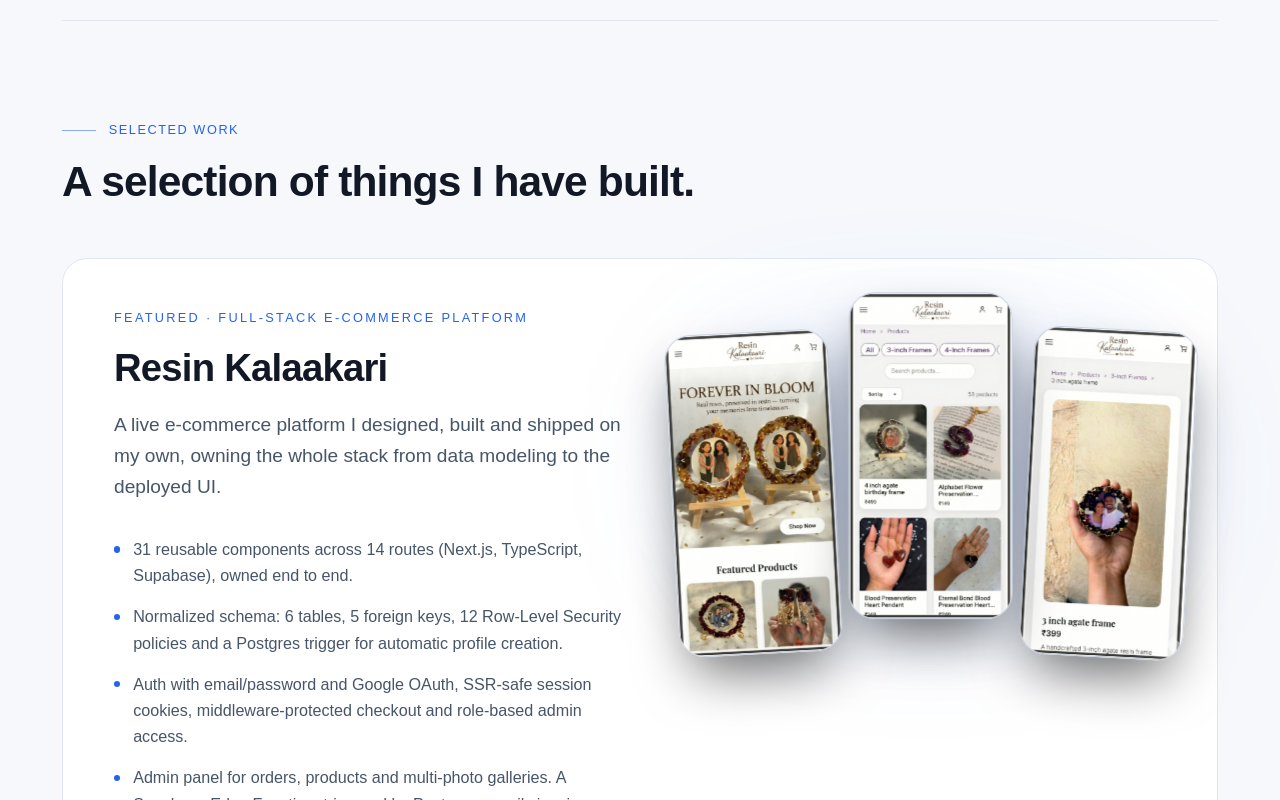
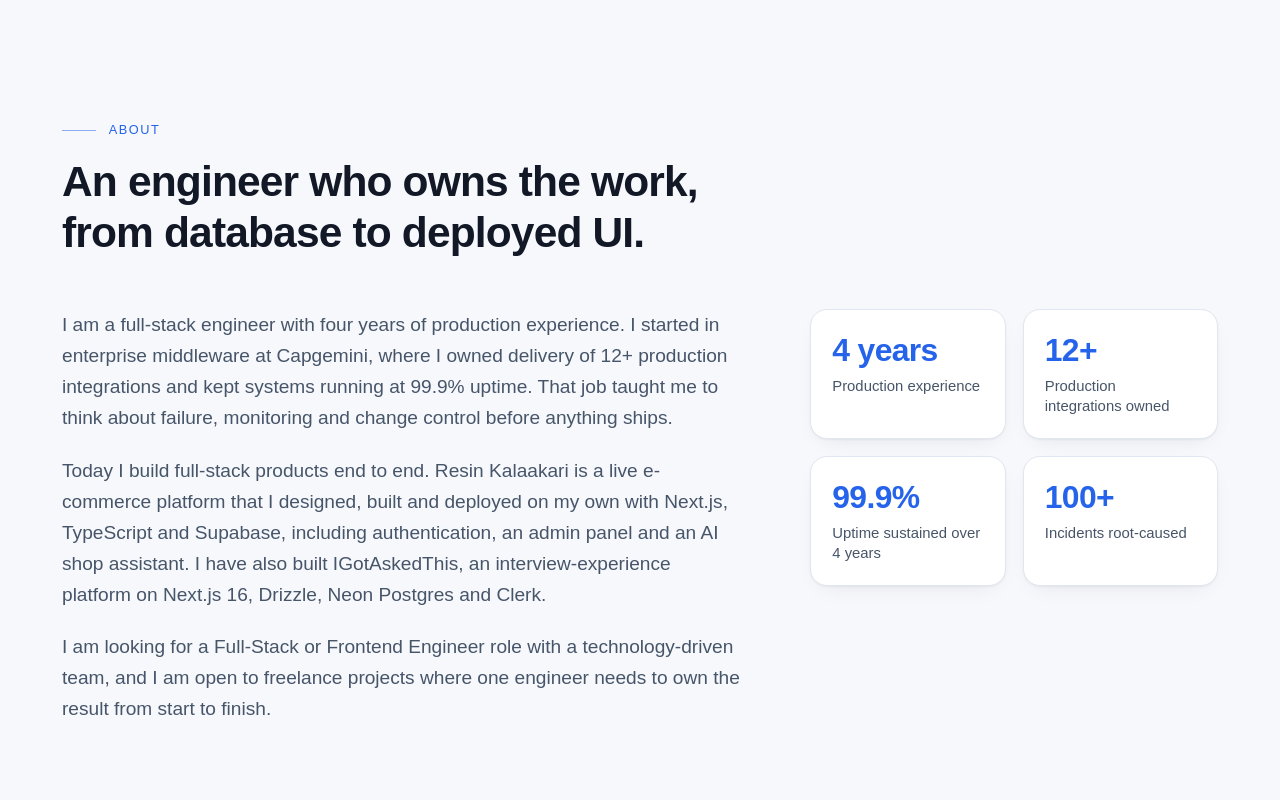
Before and after one commit to JatinSatare24/ModernPortfolio, a Next.js app: page / in a window 1280 px wide. Shown: the part 780-1580 px from the top of the page. Built offline with nearby package versions, Linux system fonts and the light colour scheme; a web font is replaced by a local one.

Commit message:
feat(about): add About section with highlights

```diff
--- /dev/null
+++ b/content/about.ts
@@ -0,0 +1,23 @@
+// -----------------------------------------------------------------------------
+// ABOUT SECTION. Edit the text between the quotes. Keep the quotes and commas.
+// Each line in "paragraphs" becomes one paragraph. Each block in "facts" is
+// one small number card (keep it to 4 so the grid stays tidy).
+// -----------------------------------------------------------------------------
+
+export const about = {
+  eyebrow: "About",
+  heading: "An engineer who owns the work, from database to deployed UI.",
+
+  paragraphs: [
+    "I am a full-stack engineer with four years of production experience. I started in enterprise middleware at Capgemini, where I owned delivery of 12+ production integrations and kept systems running at 99.9% uptime. That job taught me to think about failure, monitoring and change control before anything ships.",
+    "Today I build full-stack products end to end. Resin Kalaakari is a live e-commerce platform that I designed, built and deployed on my own with Next.js, TypeScript and Supabase, including authentication, an admin panel and an AI shop assistant. I have also built IGotAskedThis, an interview-experience platform on Next.js 16, Drizzle, Neon Postgres and Clerk.",
+    "I am looking for a Full-Stack or Frontend Engineer role with a technology-driven team, and I am open to freelance projects where one engineer needs to own the result from start to finish.",
+  ],
+
+  facts: [
+    { value: "4 years", label: "Production experience" },
+    { value: "12+", label: "Production integrations owned" },
+    { value: "99.9%", label: "Uptime sustained over 4 years" },
+    { value: "100+", label: "Incidents root-caused" },
+  ],
+};
--- a/content/index.ts
+++ b/content/index.ts
@@ -1,6 +1,7 @@
 // One import point for all site content.
 export { site, sections, socials, moreOnGithub, navItems } from "./site";
 export { theme } from "./theme";
+export { about } from "./about";
 export { projects } from "./projects";
 export { experience, experienceIntro } from "./experience";
 export { skills } from "./skills";
--- a/src/app/page.tsx
+++ b/src/app/page.tsx
@@ -1,4 +1,5 @@
 import Hero from "@/components/sections/Hero";
+import About from "@/components/sections/About";
 import Projects from "@/components/sections/Projects";
 import Experience from "@/components/sections/Experience";
 import Skills from "@/components/sections/Skills";
@@ -9,6 +10,7 @@ export default function Home() {
   return (
     <>
       <Hero />
+      <About />
       <Projects />
       <Experience />
       <Skills />
--- /dev/null
+++ b/src/components/sections/About.tsx
@@ -0,0 +1,40 @@
+import { about } from "@content/index";
+import Container from "@/components/layout/Container";
+import Reveal from "@/components/motion/Reveal";
+import SectionHeading from "@/components/ui/SectionHeading";
+
+export default function About() {
+  return (
+    <section id="about" className="py-16 sm:py-20 lg:py-24">
+      <Container>
+        <SectionHeading eyebrow={about.eyebrow} heading={about.heading} />
+
+        <div className="grid items-start gap-10 lg:grid-cols-[1.25fr_0.75fr] lg:gap-16">
+          <Reveal>
+            <div className="max-w-2xl space-y-5 text-lg leading-relaxed text-muted">
+              {about.paragraphs.map((p) => (
+                <p key={p}>{p}</p>
+              ))}
+            </div>
+          </Reveal>
+
+          <Reveal delay={0.08}>
+            <ul className="grid grid-cols-2 gap-3 sm:gap-4">
+              {about.facts.map((f) => (
+                <li
+                  key={f.label}
+                  className="rounded-2xl border border-line bg-surface p-5 shadow-card"
+                >
+                  <p className="font-display text-3xl text-accent">{f.value}</p>
+                  <p className="mt-1.5 text-sm leading-snug text-muted">
+                    {f.label}
+                  </p>
+                </li>
+              ))}
+            </ul>
+          </Reveal>
+        </div>
+      </Container>
+    </section>
+  );
+}
```
